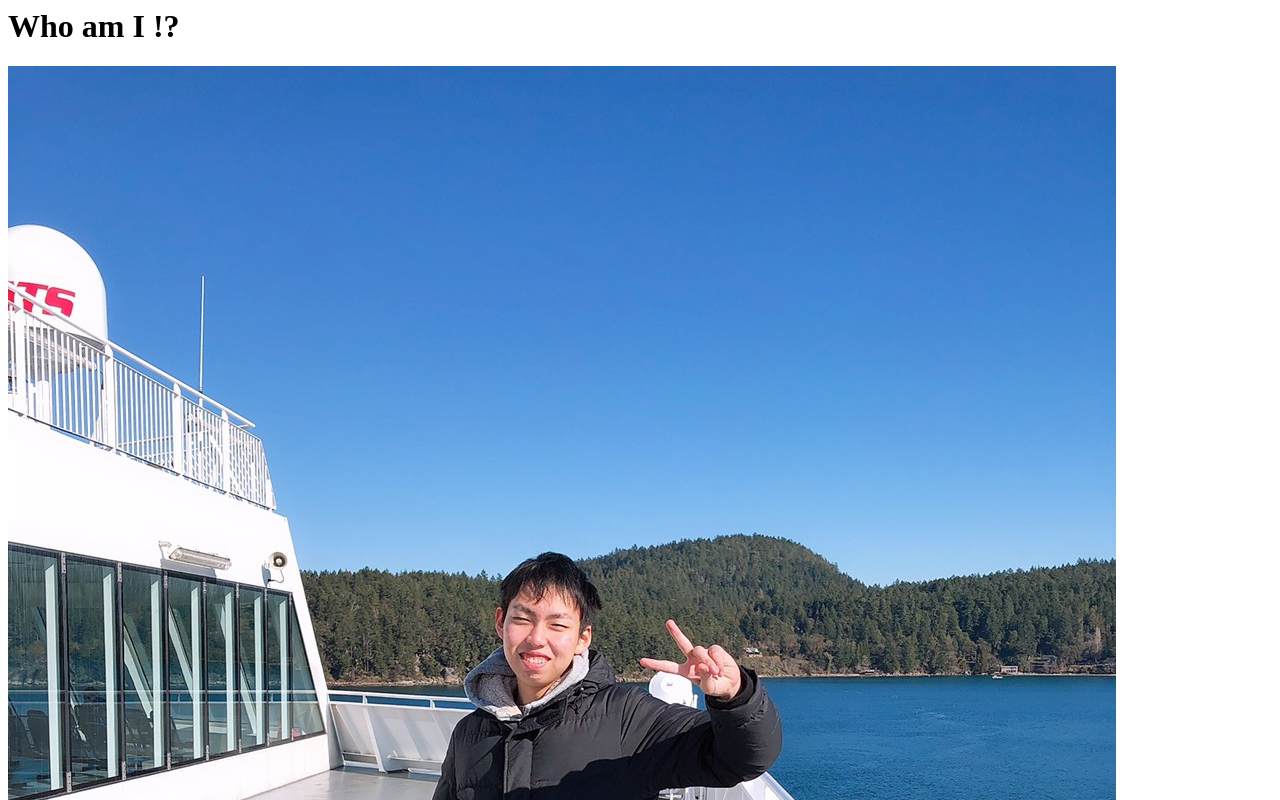
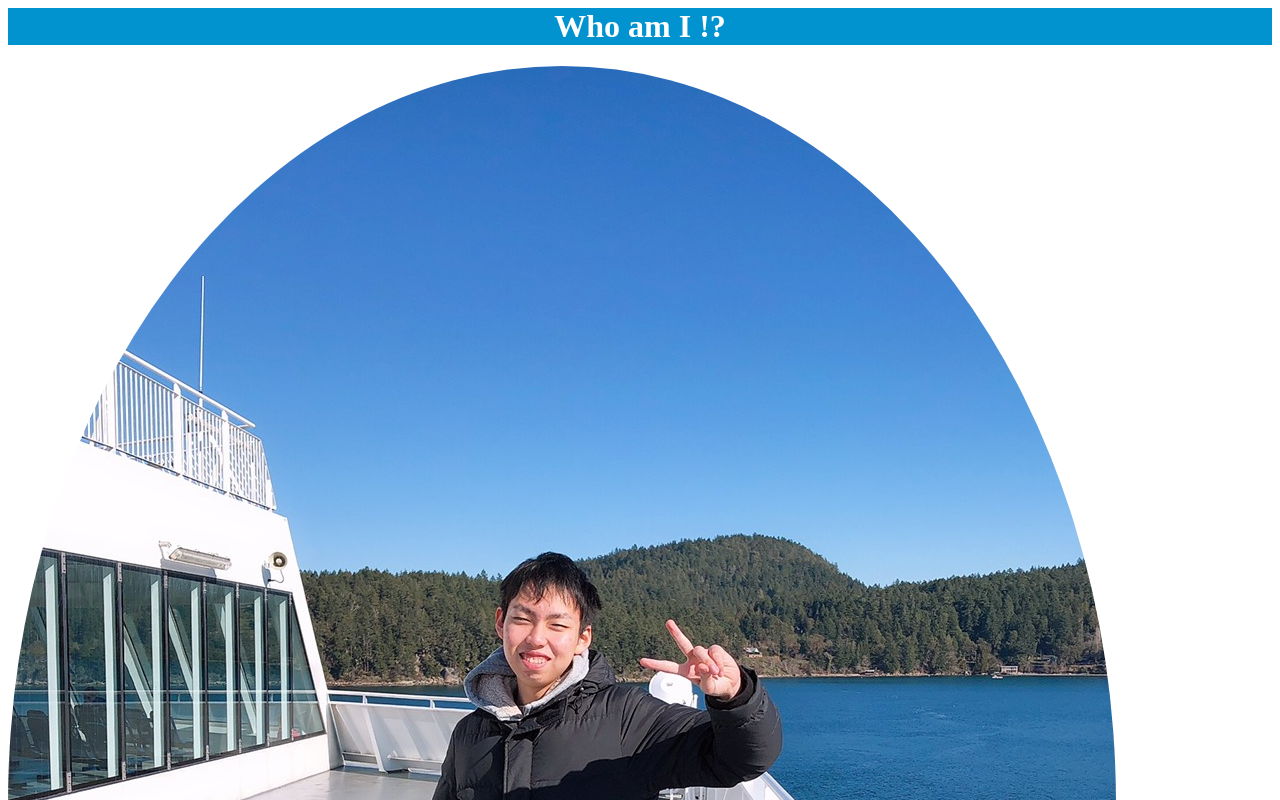
Before and after one commit to tsuyoshihara/.github.io, a plain HTML site: page index.html in a window 1280 px wide. Shown: the top 800 px of the page. Drawn offline with Linux system fonts and the light colour scheme; files that its build step writes are made by us from their sources.

Commit message:
Update index.html

```diff
--- a/index.html
+++ b/index.html
@@ -1,6 +1,7 @@
 <meta charset="utf-8">
 <h1>Who am I !?</h1>
 <p>
+<link href="css/style.css" rel="stylesheet">
 <img src="IMG_0122.JPG"><br>　<!-- ここを追加しました -->
 名前:原剛史<br>
 ニックネーム:tsuyoshi
```
